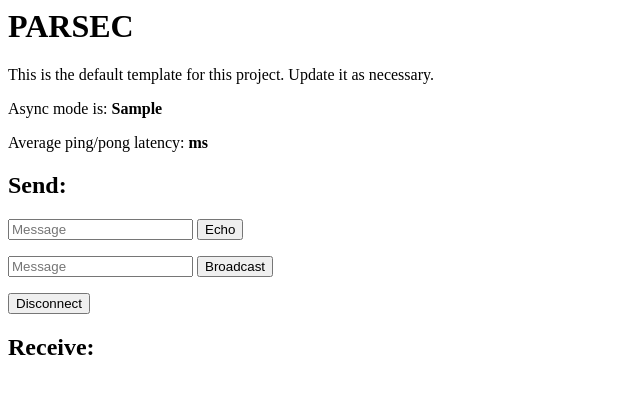
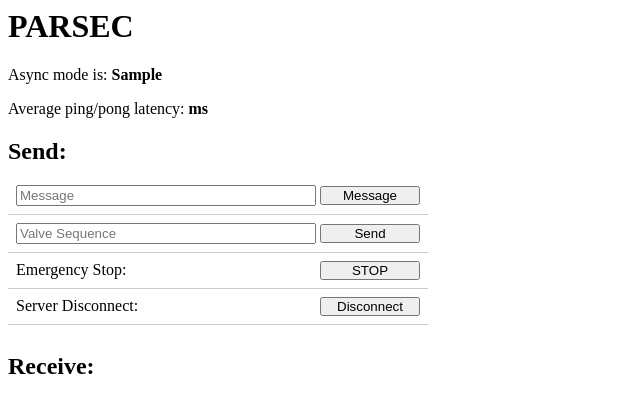
Before and after one commit to Caltech-PARSEC/TestStandInterfaceServer, a Flask app: template templates/index.html in a window 1280 px wide. Shown: the top 413 px of the page, without its empty margins (0-640 px from the left). Run offline with Flask 2, Linux system fonts and the light colour scheme; the template is opened without the code that fills it: most values are stand-ins (such as "Sample title", 1, 10 or a date in 2020); some libraries are stand-ins or nearby versions.

Commit message:
Added mock client interface, stub methods.

```diff
--- a/app.py
+++ b/app.py
@@ -26,13 +26,17 @@ def index():
 def ping():
     emit('sv_pong')
 
-@socketio.on('event', namespace=namespace)
+@socketio.on('cl_msg', namespace=namespace)
 def event(msg):
-    print('EVENT_HANDLE:', msg)
+    print('Message from Client:', msg)
 
-@socketio.on('broadcast_event', namespace=namespace)
-def broadcast_event(msg):
-    print('BROADCAST_EVENT_HANDLE', msg)
+@socketio.on('valve_seq', namespace=namespace)
+def event(valve_seq):
+    print('Valve Sequence:', valve_seq)
+
+@socketio.on('emergency_stop', namespace=namespace)
+def emergency_stop():
+    print('EMERGENCY STOP REQUESTED!!!')
 
 if __name__ == '__main__':
     socketio.run(app, debug=False)
--- a/templates/index.html
+++ b/templates/index.html
@@ -8,21 +8,17 @@
     <script type="text/javascript" charset="utf-8">
       $(document).ready(function() {
         // Use a "/socket" namespace.
-        // An application can open a connection on multiple namespaces, and
-        // Socket.IO will multiplex all those connections on a single
-        // physical channel. If you don't care about multiple channels, you
-        // can set the namespace to an empty string.
-        namespace = '/socket';
+        const namespace = '/socket';
+        const clientId = `webClient`
+
         // Connect to the Socket.IO server.
-        // The connection URL has the following format:
-        //     http[s]://<domain>:<port>[/<namespace>]
-        var socket = io.connect(location.protocol + '//' + document.domain + ':' + location.port + namespace);
-        // Event handler for new connections.
-        // The callback function is invoked when a connection with the
-        // server is established.
-        socket.on('connect', function() {
-          socket.emit('msg_event', {data: 'I\'m connected!'});
+        let socket = io.connect(`${location.protocol}//${document.domain}:${location.port}${namespace}`);
+
+        // Event handler for new connections. Invoked on connection to server.
+        socket.on('connect', () => {
+          socket.emit('cl_connect', { clientId });
         });
+
         // Event handler for server sent data.
         // The callback function is invoked whenever the server emits data
         // to the client. The data is then displayed in the "Received"
@@ -30,67 +26,100 @@
         socket.on('server_message', function(msg) {
           $('#log').append('<br>' + $('<div/>').text('Received message from server.').html());
         });
-        // Interval function that tests message latency by sending a "ping"
-        // message. The server then responds with a "pong" message and the
-        // round trip time is measured.
-        var ping_pong_times = [];
-        var start_time;
-        window.setInterval(function() {
+
+        // Code to send a ping to the server every sec.
+        let ping_pong_times = [];
+        let start_time;
+        window.setInterval(() => {
           start_time = (new Date).getTime();
           socket.emit('cl_ping');
         }, 1000);
-        // Handler for the "pong" message. When the pong is received, the
-        // time from the ping is stored, and the average of the last 30
-        // samples is average and displayed.
+
+        // Code to handle the pong message
         socket.on('sv_pong', function() {
-          var latency = (new Date).getTime() - start_time;
+          let latency = (new Date).getTime() - start_time;
           ping_pong_times.push(latency);
           ping_pong_times = ping_pong_times.slice(-30); // keep last 30 samples
-          var sum = 0;
-          for (var i = 0; i < ping_pong_times.length; i++)
-          sum += ping_pong_times[i];
-          $('#ping-pong').text(Math.round(10 * sum / ping_pong_times.length) / 10);
+          let avg = ping_pong_times.reduce((acc, val) => {
+            return acc + (val / ping_pong_times.length);
+          });
+          $('#ping-pong').text(Math.round(10 * avg) / 10);
         });
-        socket.on('test', function() {
-          console.log('test message received.')
-        });
+
         // Handlers for the different forms in the page.
-        // These accept data from the user and send it to the server in a
-        // variety of ways
-        $('form#emit').submit(function(event) {
-          socket.emit('event', {data: $('#emit_data').val()});
+        $('form#message').submit((event) => {
+          socket.emit('cl_msg', { data: $('#message_data').val() });
           return false;
         });
-        $('form#broadcast').submit(function(event) {
-          socket.emit('broadcast_event', {data: $('#broadcast_data').val()});
+
+        $('form#valve_sequence').submit((event) => {
+          socket.emit('valve_seq', { valve_seq: JSON.parse($('#valve_sequence_data').val()) });
           return false;
         });
-        $('form#disconnect').submit(function(event) {
+
+        $('form#emergency_stop').submit((event) => {
+          socket.emit('emergency_stop');
+          return false;
+        });
+
+        $('form#disconnect').submit((event) => {
           socket.emit('disconnect_request');
           return false;
         });
       });
     </script>
+
+    <style>
+      form {
+        display: inline-block;
+        border-bottom: 1px solid #CCC;
+        margin-bottom: 8px;
+        padding: 0 8px 8px;
+      }
+
+      input[type=text], label {
+        width: 300px;
+        display: inline-block;
+      }
+
+      input[type=submit] {
+        width: 100px;
+        padding: 0 5px;
+      }
+    </style>
   </head>
   <body>
     <h1>PARSEC</h1>
-    <p>
-      This is the default template for this project. Update it as necessary.
-    </p>
     <p>Async mode is: <b>{{ async_mode }}</b></p>
     <p>Average ping/pong latency: <b><span id="ping-pong"></span>ms</b></p>
+
     <h2>Send:</h2>
-    <form id="emit" method="POST" action='#'>
-      <input type="text" name="emit_data" id="emit_data" placeholder="Message">
-      <input type="submit" value="Echo">
+    <form id="message" method="POST" action='#'>
+      <input type="text" name="message_data" id="message_data" placeholder="Message" />
+      <input type="submit" value="Message" />
     </form>
-    <form id="broadcast" method="POST" action='#'>
-      <input type="text" name="broadcast_data" id="broadcast_data" placeholder="Message">
-      <input type="submit" value="Broadcast">
+
+    <br />
+
+    <form id="valve_sequence" method="POST" action='#'>
+      <input type="text" name="valve_sequence_data" id="valve_sequence_data" placeholder="Valve Sequence" />
+      <input type="submit" value="Send" />
     </form>
+
+    <br />
+
+    <form id="emergency_stop" method="POST" action='#'>
+      <label>Emergency Stop:</label>
+      <input type="submit" value="STOP" />
+    </form>
+
+    <br />
+
     <form id="disconnect" method="POST" action="#">
-      <input type="submit" value="Disconnect">
+      <label>Server Disconnect:</label>
+      <input type="submit" value="Disconnect" />
     </form>
+
     <h2>Receive:</h2>
     <div id="log"></div>
   </body>
```
